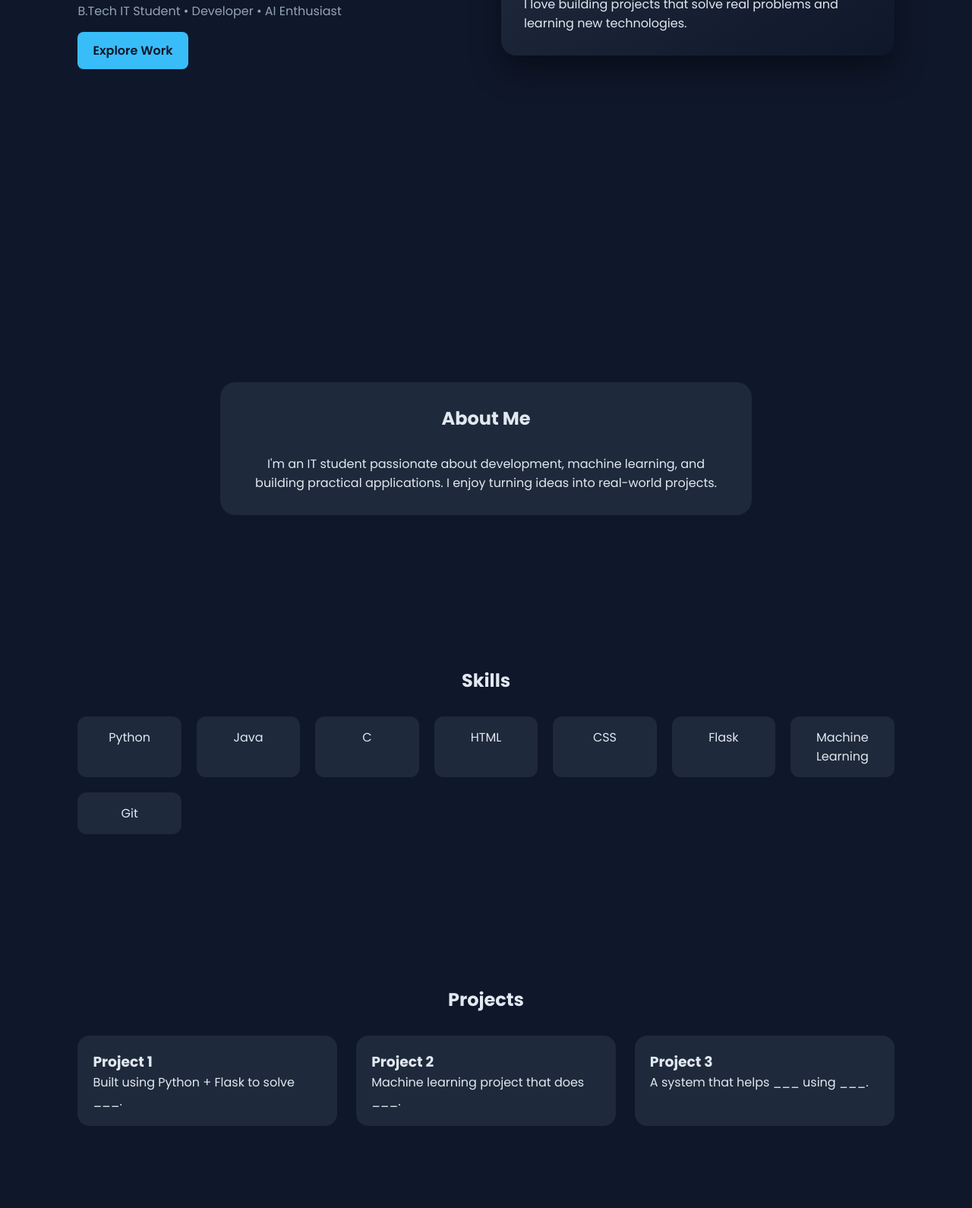
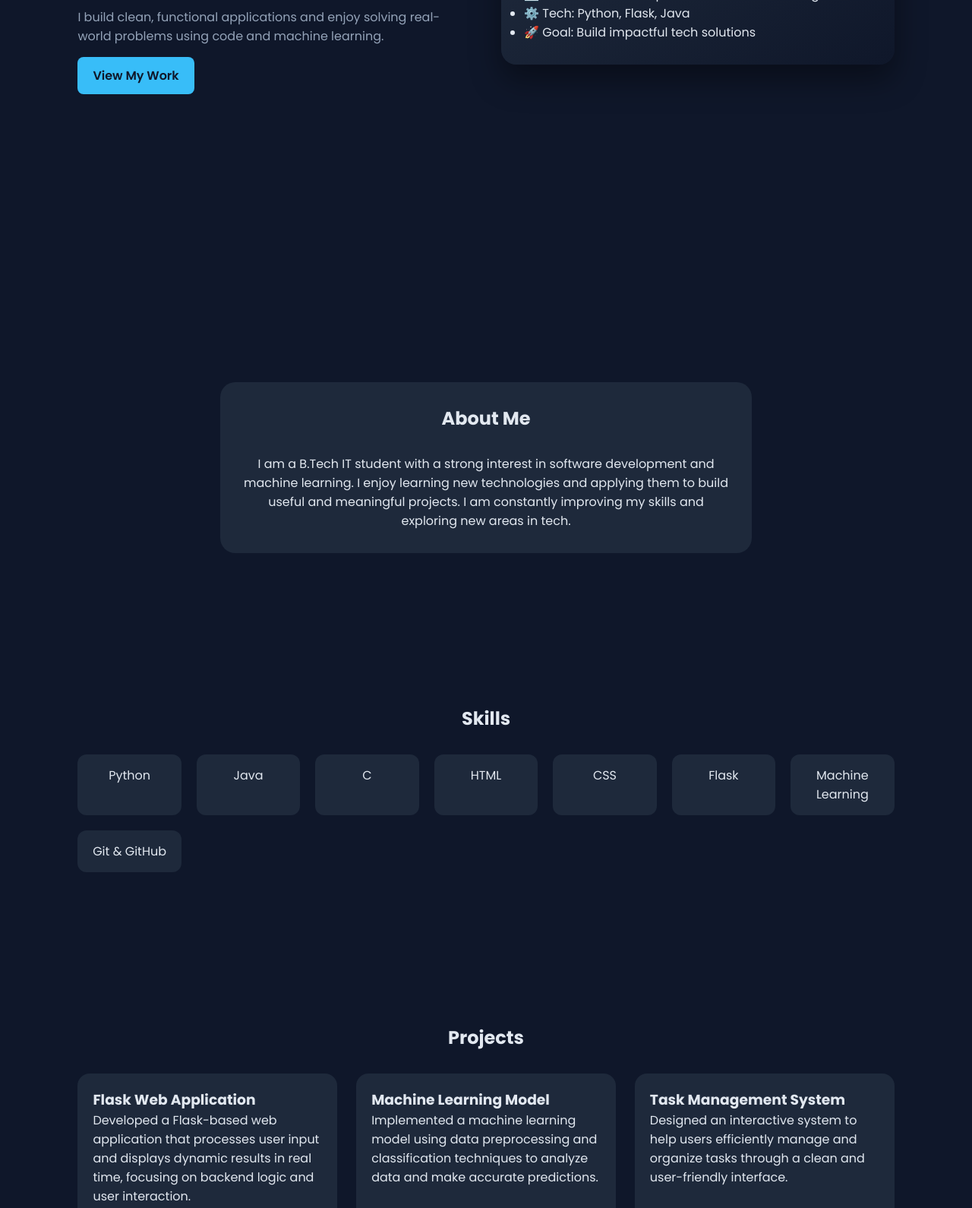
Before and after one commit to aishikareddyyy/portfolio, a plain HTML site: page index.html in a window 1280 px wide. Shown: the part 397-1987 px from the top of the page at 76% size. Drawn offline with Linux system fonts and the light colour scheme.

Commit message:
Update index.html

```diff
--- a/index.html
+++ b/index.html
@@ -5,14 +5,16 @@
   <meta name="viewport" content="width=device-width, initial-scale=1.0">
   <title>Aishika | Portfolio</title>
 
-  <!-- Google Font -->
+  <!-- Font -->
   <link href="https://fonts.googleapis.com/css2?family=Poppins:wght@300;400;600;700&display=swap" rel="stylesheet">
 
   <!-- CSS -->
   <link rel="stylesheet" href="style.css">
 </head>
+
 <body>
 
+<!-- NAVBAR -->
 <header>
   <h2 class="logo">Aishika</h2>
   <nav>
@@ -27,13 +29,20 @@
 <section class="hero">
   <div class="hero-text">
     <h1>Hi, I'm <span>Aishika</span></h1>
-    <p>B.Tech IT Student • Developer • AI Enthusiast</p>
-    <a href="#projects" class="btn">Explore Work</a>
+    <p class="tagline">B.Tech IT Student • Developer • AI Enthusiast</p>
+    <p class="intro">
+      I build clean, functional applications and enjoy solving real-world problems using code and machine learning.
+    </p>
+    <a href="#projects" class="btn">View My Work</a>
   </div>
 
   <div class="hero-card">
-    <h3>Quick Intro</h3>
-    <p>I love building projects that solve real problems and learning new technologies.</p>
+    <h3>Quick Overview</h3>
+    <ul>
+      <li>💻 Focus: Web Development & Machine Learning</li>
+      <li>⚙️ Tech: Python, Flask, Java</li>
+      <li>🚀 Goal: Build impactful tech solutions</li>
+    </ul>
   </div>
 </section>
 
@@ -42,8 +51,9 @@
   <div class="about-card">
     <h2>About Me</h2>
     <p>
-      I'm an IT student passionate about development, machine learning, and building practical applications.
-      I enjoy turning ideas into real-world projects.
+      I am a B.Tech IT student with a strong interest in software development and machine learning.
+      I enjoy learning new technologies and applying them to build useful and meaningful projects.
+      I am constantly improving my skills and exploring new areas in tech.
     </p>
   </div>
 </section>
@@ -59,7 +69,7 @@
     <div class="skill">CSS</div>
     <div class="skill">Flask</div>
     <div class="skill">Machine Learning</div>
-    <div class="skill">Git</div>
+    <div class="skill">Git & GitHub</div>
   </div>
 </section>
 
@@ -69,18 +79,27 @@
   <div class="projects">
 
     <div class="project">
-      <h3>Project 1</h3>
-      <p>Built using Python + Flask to solve ___.</p>
+      <h3>Flask Web Application</h3>
+      <p>
+        Developed a Flask-based web application that processes user input and displays dynamic results in real time,
+        focusing on backend logic and user interaction.
+      </p>
     </div>
 
     <div class="project">
-      <h3>Project 2</h3>
-      <p>Machine learning project that does ___.</p>
+      <h3>Machine Learning Model</h3>
+      <p>
+        Implemented a machine learning model using data preprocessing and classification techniques
+        to analyze data and make accurate predictions.
+      </p>
     </div>
 
     <div class="project">
-      <h3>Project 3</h3>
-      <p>A system that helps ___ using ___.</p>
+      <h3>Task Management System</h3>
+      <p>
+        Designed an interactive system to help users efficiently manage and organize tasks
+        through a clean and user-friendly interface.
+      </p>
     </div>
 
   </div>
@@ -90,10 +109,11 @@
 <section id="contact" class="contact">
   <h2>Contact</h2>
   <p>Email: your@email.com</p>
-  <p>GitHub: your link</p>
-  <p>LinkedIn: your link</p>
+  <p>GitHub: https://github.com/yourusername</p>
+  <p>LinkedIn: https://linkedin.com/in/yourprofile</p>
 </section>
 
+<!-- FOOTER -->
 <footer>
   <p>© 2026 Aishika</p>
 </footer>
```
